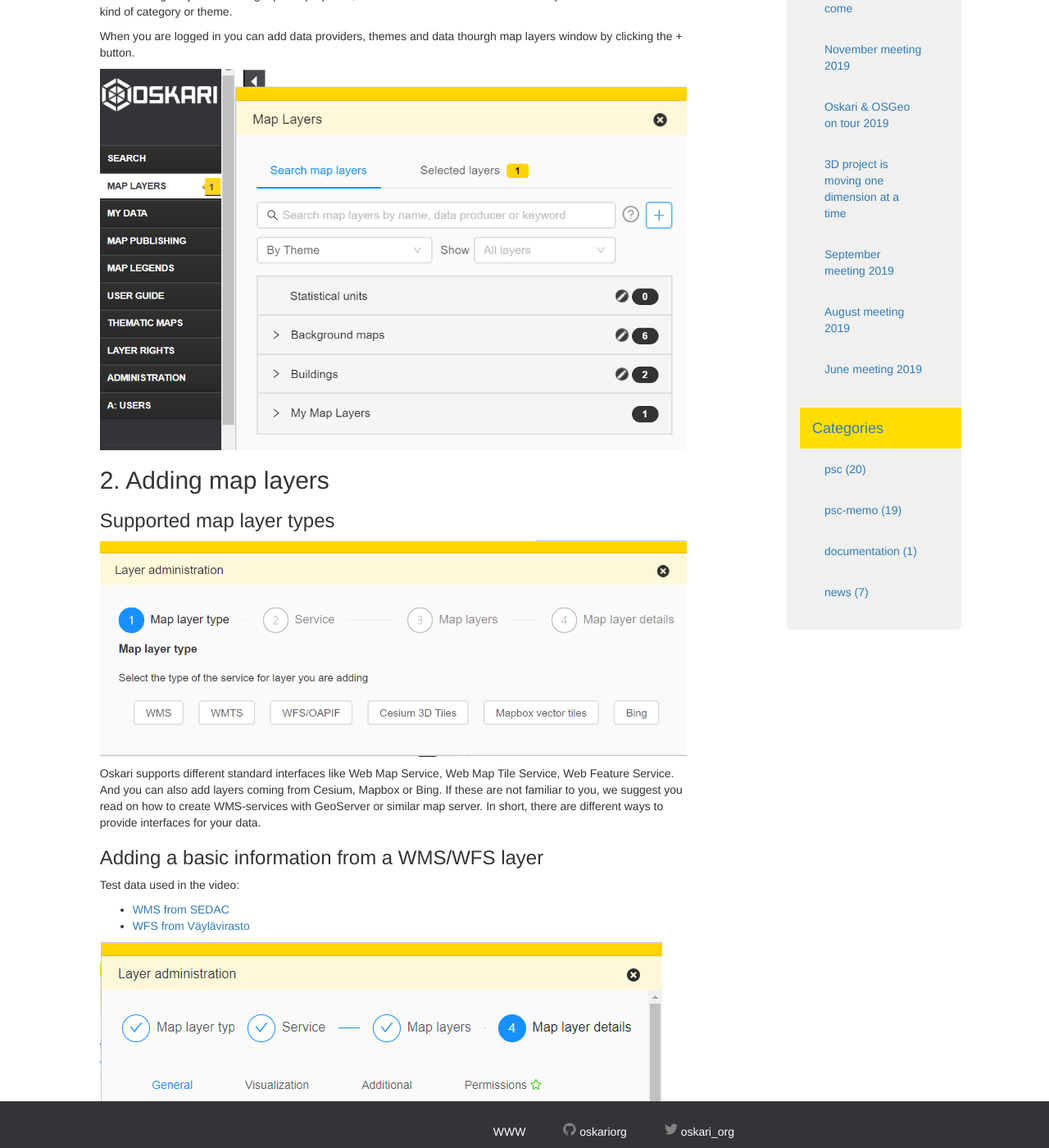
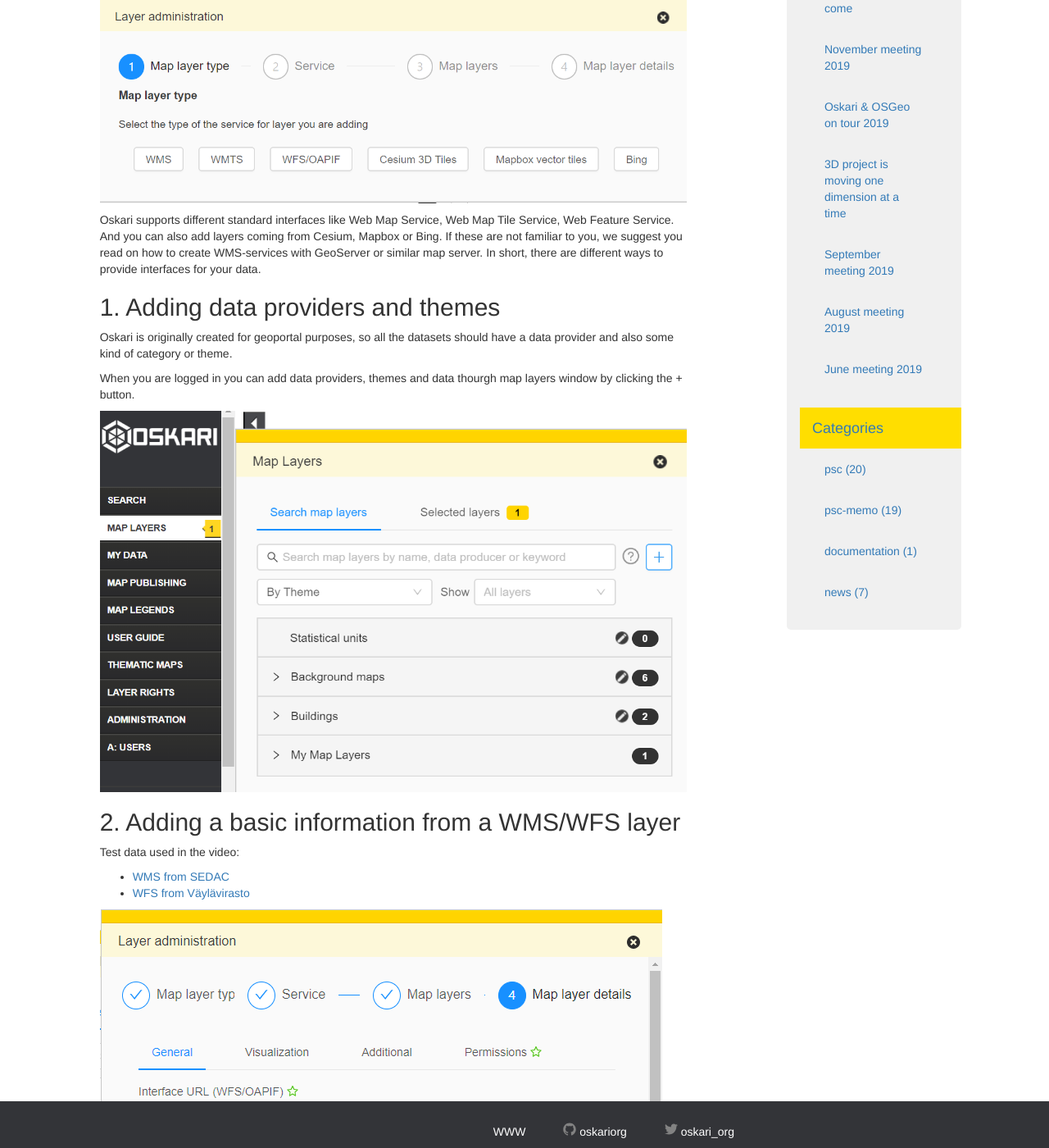
Before and after one commit to oskariorg/oskariorg.github.io, a Jekyll site: the page built from _posts/2020-06-12-Oskari_admin.md, in a window 1280 px wide and 1400 px high, scrolled down 462 px. Shown: the whole window at 82% size. Built offline with Jekyll 4.4.1, drawn with Linux system fonts in a browser that asks for light colours; nearby versions of some CDN libraries; part of the change alters nothing that is shown; some of the changed text lies outside the part shown.

Commit message:
Update 2020-06-12-Oskari_admin.md
changed order for the guides

```diff
--- a/_posts/2020-06-12-Oskari_admin.md
+++ b/_posts/2020-06-12-Oskari_admin.md
@@ -16,6 +16,15 @@ Remember that all information is deleted from the demo site during the night, so
 
 Prerequisities for admintrators: you have to have some knowledge on OGC standards like [WMS](https://www.ogc.org/standards/wms) and [WFS](https://www.ogc.org/standards/wfs).
 
+## Supported map layer types
+
+<img src="/img/layer_admin.png" class="img-responsive"/>
+
+Oskari supports different standard interfaces like Web Map Service, Web Map Tile Service, Web Feature Service.
+And you can also add layers coming from Cesium, Mapbox or Bing.
+If these are not familiar to you, we suggest you read on how to create WMS-services with GeoServer or similar map server.
+In short, there are different ways to provide interfaces for your data.
+
 ## 1. Adding data providers and themes
 
 Oskari is originally created for geoportal purposes, so all the datasets should have a data provider and also some kind of category or theme.
@@ -24,18 +33,8 @@ When you are logged in you can add data providers, themes and data thourgh map l
 
 <img src="/img/admin_button_maplayers.png" class="img-responsive"/>
 
-## 2. Adding map layers
 
-### Supported map layer types
-
-<img src="/img/layer_admin.png" class="img-responsive"/>
-
-Oskari supports different standard interfaces like Web Map Service, Web Map Tile Service, Web Feature Service.
-And you can also add layers coming from Cesium, Mapbox or Bing.
-If these are not familiar to you, we suggest you read on how to create WMS-services with GeoServer or similar map server.
-In short, there are different ways to provide interfaces for your data.
-
-### Adding a basic information from a WMS/WFS layer
+## 2. Adding a basic information from a WMS/WFS layer
 
 Test data used in the video:
 
@@ -53,20 +52,20 @@ Test data used in the video:
 7. Add the data provider and theme
 8. Finally, do not finish yet but go up the form and proceed in to the next sheet
 
-### Visualisation sheet
+## 3. Visualisation possibilities
 
 For WMS data the only option is to add transparency.
 
 For WFS data you can have more options:
 
-- Try data clusterin for points, by adding some point distance for points you want to cluster.
+- Try data clustering for points, by adding some point distance for points you want to cluster.
 - Test different collection types
 - Style definitions with JSON: own styling for WFS-datasets
 - Feature highlighting and tooltip with JSON: own styling
 
 <img src="/img/visualization_WFS.png" class="img-responsive"/>
 
-### Additional information
+## 4. Additional information
 
 In the next sheet, you can assign some additional information. For WMS and WFS there are slightly different options.
 
@@ -77,7 +76,7 @@ In the next sheet, you can assign some additional information. For WMS and WFS t
 
 <img src="/img/additional_information.png" class="img-responsive"/>
 
-### User rights
+## 5. User rights
 
 You can assign role-based access rights for your map layer for adminstrators, guests and signed in users.
 - **View:** layer visibility can be restricted to a certain user group.
@@ -87,7 +86,11 @@ You can assign role-based access rights for your map layer for adminstrators, gu
 
 <img src="/img/user_rights.png" class="img-responsive"/>
 
-## Adding 3D dataset from Cesium
+## 6. Finally: Add the layer to your map
+
+And check if everything is ok. You can always edit the layer information from Map Layers if the pen-tool is active and you are logged in.
+
+## 7. Extra: Adding 3D dataset from Cesium
 
 In the video we tested also how to add 3D data from Cesium to the map.
 You need to sign in to [Cesium](https://cesium.com/) and find e.g. OpenStreetMap Buildings asset id and you need a token.
```
